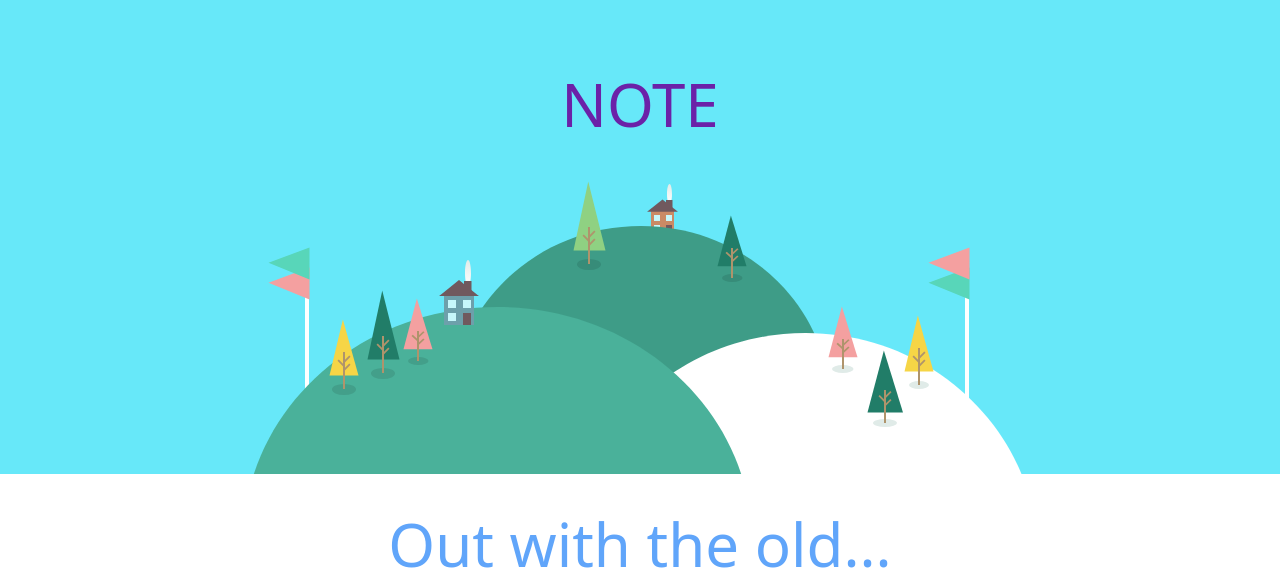
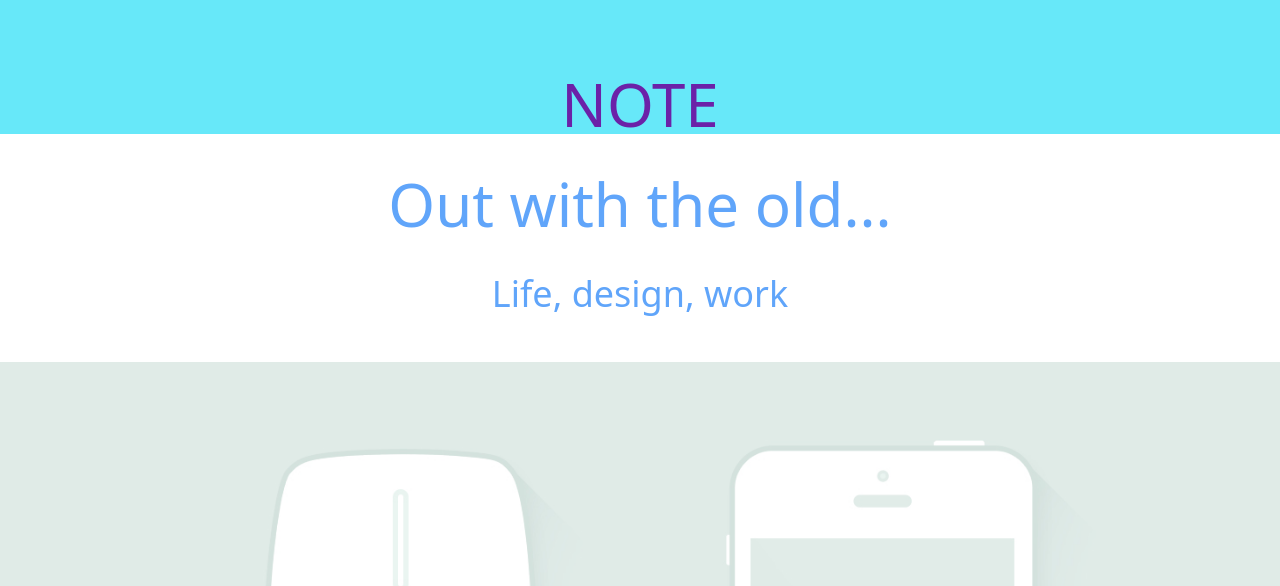
Before and after one commit to 15rayhan/TailWindCSS-Project, a plain HTML site: page note.html in a window 1280 px wide. Shown: the part 214-800 px from the top of the page. Drawn offline with nearby package versions, Linux system fonts and the light colour scheme.

Commit message:
Update note.html

```diff
--- a/note.html
+++ b/note.html
@@ -33,9 +33,6 @@
 
       <section class="uppercase">
         <h1 class="flex justify-around text-6xl text-purple-800 mb-5">Note</h1>
-      </section>
-      <section class="flex justify-around mt-10">
-        <img src="PICTURE/land (1).svg" alt="" />
       </section>
     </header>
 
```
